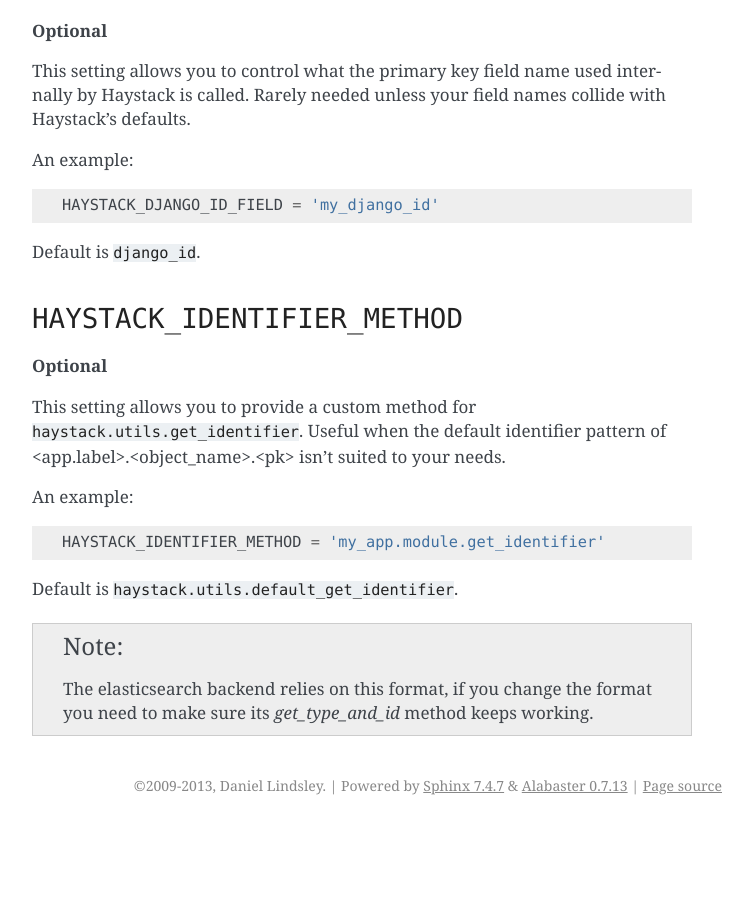
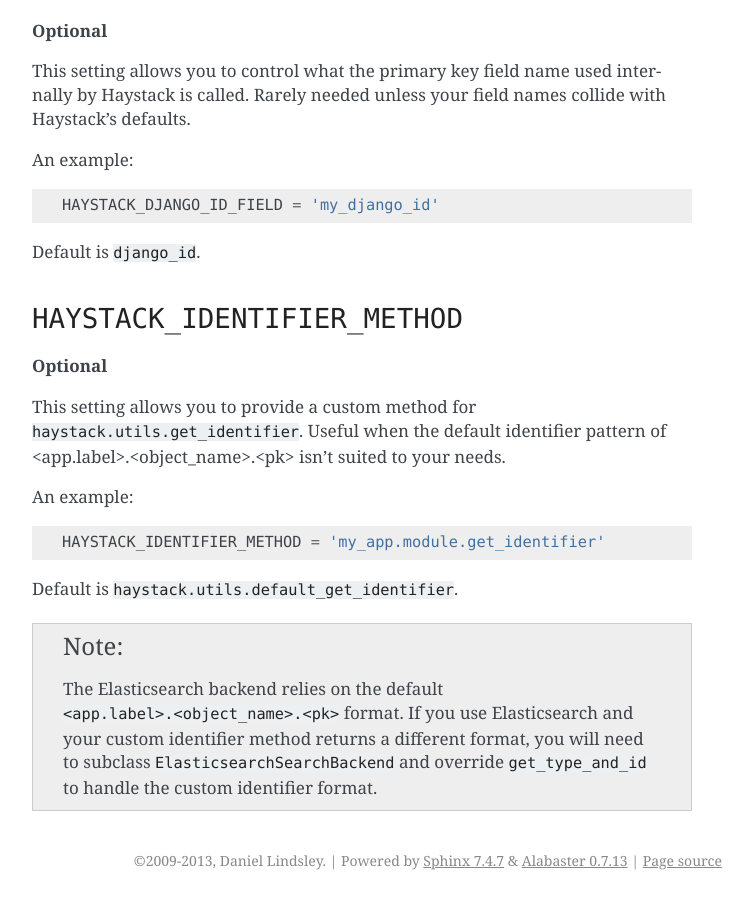
Before and after one commit to django-haystack/django-haystack, a Sphinx documentation site: the page built from docs/settings.rst, in a window 1280 px wide and 900 px high, scrolled down 5408 px. Shown: the whole window, without its empty margins (388-1141 px from the left). Built offline with Sphinx 7.4.7, drawn with Linux system fonts in a browser that asks for light colours; before the commit the page ends 6233 px from its top, so only the background shows below that.

Commit message:
Be more explicit when explaining HAYSTACK_IDENTIFIER_METHOD and elasticsearch

```diff
--- a/docs/settings.rst
+++ b/docs/settings.rst
@@ -288,5 +288,8 @@ Default is ``haystack.utils.default_get_identifier``.
 
 .. note::
 
-    The elasticsearch backend relies on this format, if you change the format
-    you need to make sure its `get_type_and_id` method keeps working.
+    The Elasticsearch backend relies on the default
+    ``<app.label>.<object_name>.<pk>`` format. If you use Elasticsearch and
+    your custom identifier method returns a different format, you will need to
+    subclass ``ElasticsearchSearchBackend`` and override ``get_type_and_id`` to
+    handle the custom identifier format.
```
